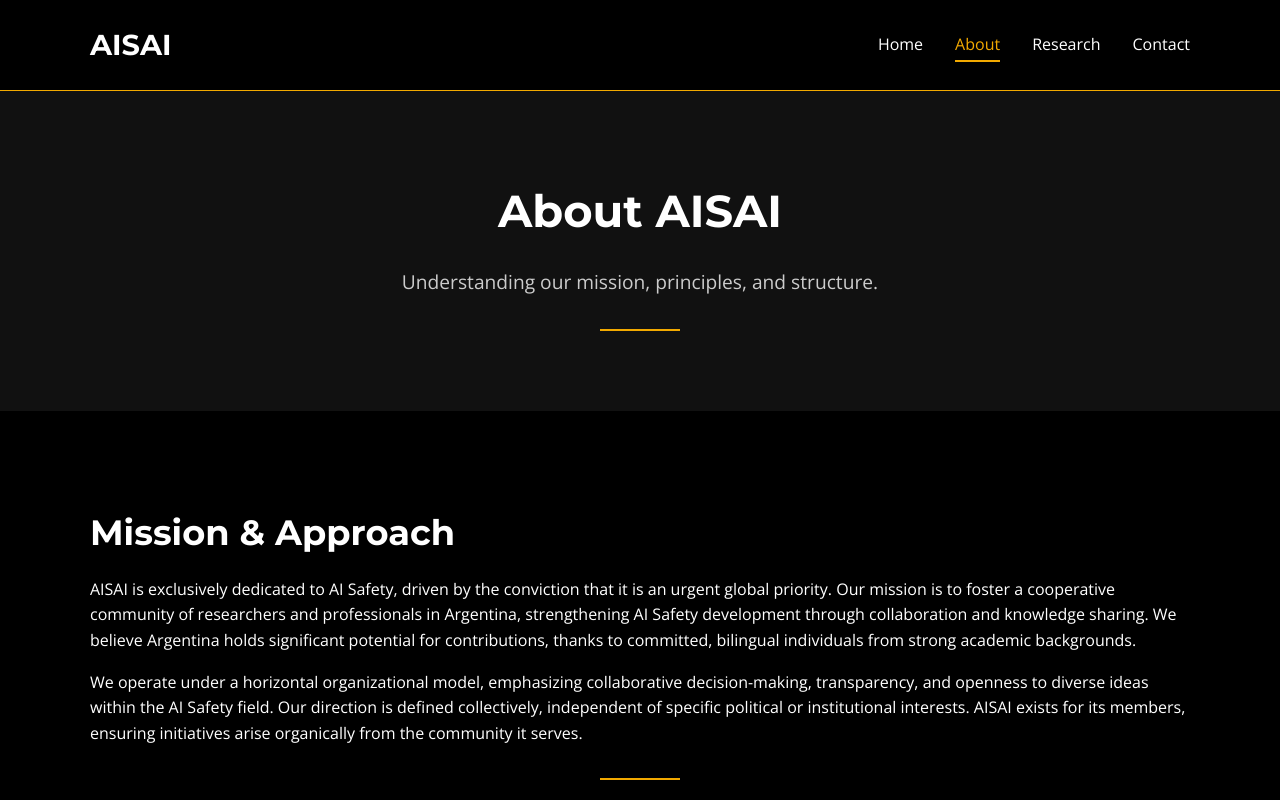
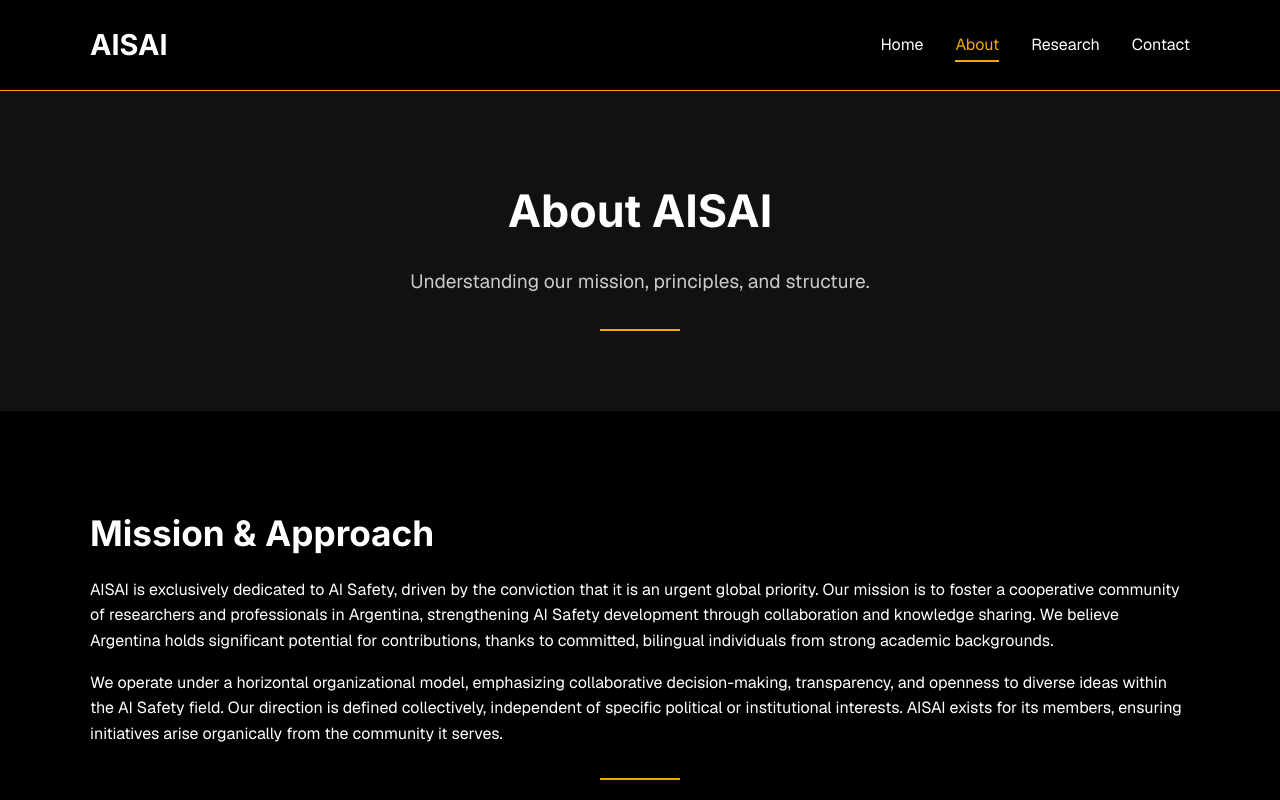
Before and after one commit to baisharg/AISAwebsite, a plain HTML site: page about.html in a window 1280 px wide. Shown: the top 800 px of the page. Drawn offline with nearby package versions, Linux system fonts and the light colour scheme.

Commit message:
Style: Update Geist font to use Google Fonts link

```diff
--- a/about.html
+++ b/about.html
@@ -12,10 +12,19 @@
 		<link rel="stylesheet" href="css/responsive.css" />
 		<link rel="preconnect" href="https://fonts.googleapis.com" />
 		<link rel="preconnect" href="https://fonts.gstatic.com" crossorigin />
+		<!-- Remove old fonts -->
+		<!-- <link href="https://fonts.googleapis.com/css2?family=Montserrat:wght@400;700&family=Open+Sans:wght@400;700&display=swap" rel="stylesheet" /> -->
+		<!-- Add Inter from Google Fonts -->
 		<link
-			href="https://fonts.googleapis.com/css2?family=Montserrat:wght@400;700&family=Open+Sans:wght@400;700&display=swap"
+			href="https://fonts.googleapis.com/css2?family=Inter:wght@400;700&display=swap"
 			rel="stylesheet"
 		/>
+		<!-- Add Geist font from Google Fonts -->
+		<link
+			href="https://fonts.googleapis.com/css2?family=Geist:wght@100..900&display=swap"
+			rel="stylesheet"
+		/>
+		<!-- If bold is needed for body -->
 		<!-- Add Font Awesome if needed -->
 	</head>
 	<body>
--- a/css/styles.css
+++ b/css/styles.css
@@ -2,7 +2,7 @@
 body {
 	background-color: #000000;
 	color: #ffffff;
-	font-family: "Open Sans", sans-serif;
+	font-family: 'Geist', sans-serif;
 	margin: 0;
 	padding: 0;
 	line-height: 1.6;
@@ -20,7 +20,7 @@ h1,
 h2,
 h3,
 h4 {
-	font-family: "Montserrat", sans-serif;
+	font-family: 'Inter', sans-serif;
 	color: #ffffff;
 	margin-bottom: 1rem;
 }
@@ -70,7 +70,7 @@ header {
 }
 
 .logo {
-	font-family: "Montserrat", sans-serif;
+	font-family: 'Inter', sans-serif;
 	font-size: 1.8rem;
 	font-weight: 700;
 	color: #ffffff;
```
Also changed, not shown: contact.html (+9 -1 lines), index.html (+10 -1 lines), research.html (+9 -1 lines).
